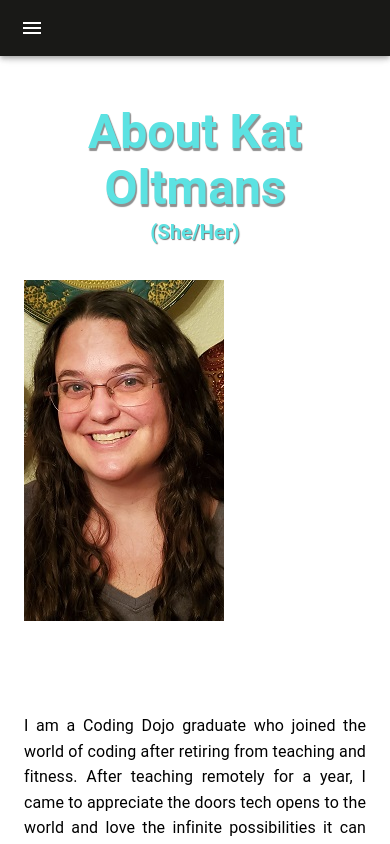
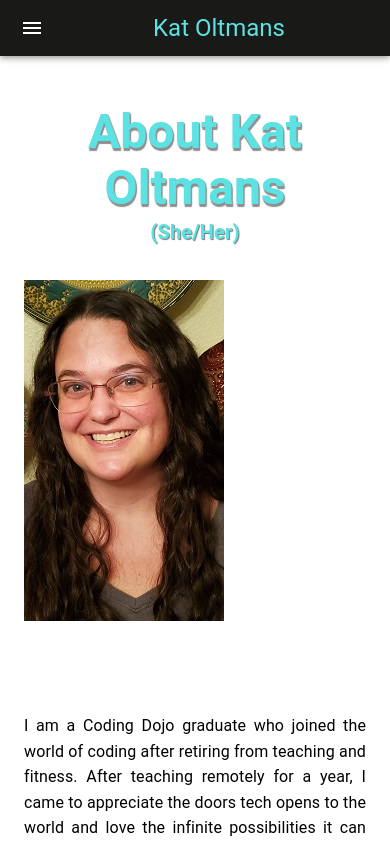
Before and after one commit to katoltmans/Personal-Portfolio, a React (Create React App) app in the folder client/: page /portfolio in a window 390 px wide. Shown: the top 844 px of the page. Built offline with nearby package versions, Linux system fonts and the light colour scheme.

Commit message:
Add Name to navbar when in mobile mode

```diff
--- a/client/src/components/Navbar.js
+++ b/client/src/components/Navbar.js
@@ -93,6 +93,19 @@ const Navbar = () => {
                             </MenuItem>
                         ))}
                     </Menu>
+                    <Box
+                        sx={{
+                            display: "flex",
+                            flexGrow: "1",
+                            justifyContent: "center",
+                            alignItems: "center",
+                            color: "#5ce2e2",
+                        }}
+                    >
+                        <Typography variant="h5" component="h1">
+                            Kat Oltmans
+                        </Typography>
+                    </Box>
                 </Box>
                 <Box
                     sx={{
```
